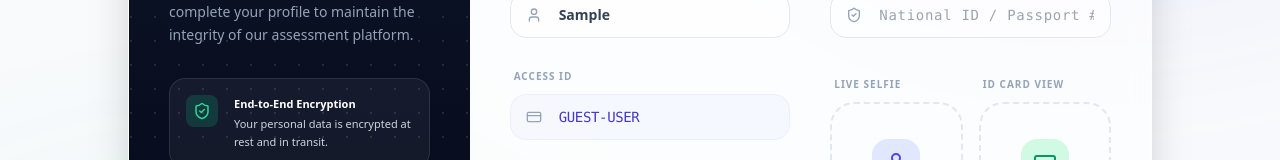
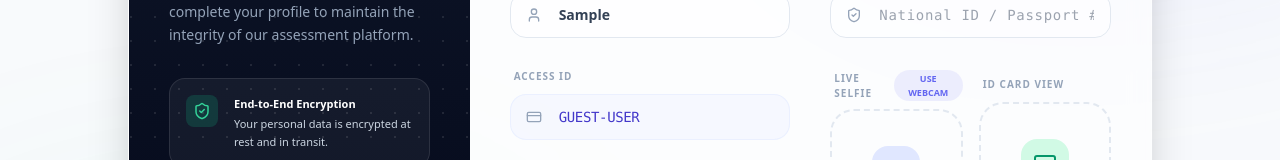
Before and after one commit to VedantPandey10/Reincrew.AI, a React (Vite) app: page / in a window 1280 px wide. Both pictures are taken after typing "Sample" into the empty fields and a click on the button "Get Started". Shown: the part 322-482 px from the top of the page. Built offline with nearby package versions, Linux system fonts and the light colour scheme; no server answers.

Commit message:
Feature: Add live webcam selfie capture to Profile Setup

```diff
--- a/components/ProfileSetup.tsx
+++ b/components/ProfileSetup.tsx
@@ -1,7 +1,7 @@
 
-import React, { useState } from 'react';
+import React, { useState, useRef, useEffect } from 'react';
 import { Candidate } from '../types';
-import { User, Mail, Phone, CreditCard, Camera, ShieldCheck, ArrowRight } from 'lucide-react';
+import { User, Mail, Phone, CreditCard, Camera, ShieldCheck, ArrowRight, RefreshCw, XCircle } from 'lucide-react';
 
 interface ProfileSetupProps {
   initialData: Candidate;
@@ -19,6 +19,61 @@ export const ProfileSetup: React.FC<ProfileSetupProps> = ({ initialData, onCompl
   const [pfpPreview, setPfpPreview] = useState<string | null>(initialData.profilePhoto || null);
   const [idPreview, setIdPreview] = useState<string | null>(initialData.idCardImage || null);
   const [isSubmitting, setIsSubmitting] = useState(false);
+
+  // Camera States
+  const [isCameraMode, setIsCameraMode] = useState(false);
+  const [isStreamActive, setIsStreamActive] = useState(false);
+  const videoRef = useRef<HTMLVideoElement>(null);
+  const streamRef = useRef<MediaStream | null>(null);
+
+  // Cleanup camera on unmount
+  useEffect(() => {
+    return () => {
+      stopCamera();
+    };
+  }, []);
+
+  const startCamera = async () => {
+    try {
+      const stream = await navigator.mediaDevices.getUserMedia({
+        video: { width: 640, height: 480, facingMode: 'user' }
+      });
+      if (videoRef.current) {
+        videoRef.current.srcObject = stream;
+        streamRef.current = stream;
+        setIsStreamActive(true);
+      }
+    } catch (err) {
+      console.error("Camera access failed", err);
+      alert("Please allow camera access to take a selfie.");
+      setIsCameraMode(false);
+    }
+  };
+
+  const stopCamera = () => {
+    if (streamRef.current) {
+      streamRef.current.getTracks().forEach(track => track.stop());
+      streamRef.current = null;
+    }
+    setIsStreamActive(false);
+  };
+
+  const captureSelfie = () => {
+    if (videoRef.current) {
+      const canvas = document.createElement('canvas');
+      canvas.width = videoRef.current.videoWidth;
+      canvas.height = videoRef.current.videoHeight;
+      const ctx = canvas.getContext('2d');
+      if (ctx) {
+        ctx.drawImage(videoRef.current, 0, 0);
+        const dataUrl = canvas.toDataURL('image/jpeg', 0.8);
+        setPfpPreview(dataUrl);
+        setFormData(prev => ({ ...prev, profilePhoto: dataUrl }));
+        stopCamera();
+        setIsCameraMode(false);
+      }
+    }
+  };
 
   // Helper to compress images for localStorage
   const compressImage = (file: File): Promise<string> => {
@@ -229,10 +284,55 @@ export const ProfileSetup: React.FC<ProfileSetupProps> = ({ initialData, onCompl
                   </div>
 
                   <div className="grid grid-cols-2 gap-4 pt-2">
-                    {/* Profile Photo Upload */}
+                    {/* Profile Photo Upload / Camera */}
                     <div className="space-y-2">
-                      <label className="text-[10px] font-bold text-slate-400 dark:text-slate-500 uppercase tracking-widest ml-1">Live Selfie</label>
+                      <div className="flex justify-between items-center ml-1">
+                        <label className="text-[10px] font-bold text-slate-400 dark:text-slate-500 uppercase tracking-widest">Live Selfie</label>
+                        <button
+                          type="button"
+                          onClick={() => {
+                            const next = !isCameraMode;
+                            setIsCameraMode(next);
+                            if (next) startCamera();
+                            else stopCamera();
+                          }}
+                          className="text-[9px] font-black text-brand-500 hover:text-brand-600 transition-colors bg-brand-500/10 px-2 py-0.5 rounded-full"
+                        >
+                          {isCameraMode ? 'SWITCH TO UPLOAD' : 'USE WEBCAM'}
+                        </button>
+                      </div>
+
                       <div className="border-2 border-dashed border-slate-200 dark:border-slate-700 rounded-3xl p-2 text-center hover:bg-brand-50/50 dark:hover:bg-brand-900/10 transition-all relative group h-36 flex flex-col justify-center items-center overflow-hidden">
+                        {isCameraMode ? (
+                          <div className="relative w-full h-full rounded-2xl overflow-hidden bg-black">
+                            <video
+                              ref={videoRef}
+                              autoPlay
+                              playsInline
+                              muted
+                              className="w-full h-full object-cover transform scale-x-[-1]"
+                            />
+                            {isStreamActive && (
+                              <button
+                                type="button"
+                                onClick={captureSelfie}
+                                className="absolute bottom-2 left-1/2 -translate-x-1/2 bg-brand-600 text-white p-2 rounded-full shadow-lg hover:bg-brand-700 active:scale-90 transition-all z-20"
+                              >
+                                <Camera size={18} />
+                              </button>
+                            )}
+                            <div className="absolute top-2 right-2 z-20">
+                              <button
+                                type="button"
+                                onClick={() => { setIsCameraMode(false); stopCamera(); }}
+                                className="text-white/50 hover:text-white transition-colors"
+                              >
+                                <XCircle size={18} />
+                              </button>
+                            </div>
+                          </div>
+                        ) : (
+                          <>
                             <input
                               type="file"
                               accept="image/*"
@@ -240,10 +340,10 @@ export const ProfileSetup: React.FC<ProfileSetupProps> = ({ initialData, onCompl
                               onChange={(e) => handleFileChange(e, 'PFP')}
                             />
                             {pfpPreview ? (
-                          <div className="relative w-full h-full rounded-2xl overflow-hidden animate-fade-in">
+                              <div className="relative w-full h-full rounded-2xl overflow-hidden animate-fade-in group">
                                 <img src={pfpPreview} alt="Profile" className="w-full h-full object-cover" />
                                 <div className="absolute inset-0 bg-black/40 opacity-0 group-hover:opacity-100 transition-opacity flex items-center justify-center">
-                              <Camera className="text-white" size={24} />
+                                  <RefreshCw className="text-white" size={24} />
                                 </div>
                               </div>
                             ) : (
@@ -253,6 +353,8 @@ export const ProfileSetup: React.FC<ProfileSetupProps> = ({ initialData, onCompl
                                 </div>
                                 <p className="text-[10px] font-black text-brand-700 dark:text-brand-400 uppercase tracking-widest mt-1">Upload</p>
                               </div>
+                            )}
+                          </>
                         )}
                       </div>
                     </div>
```
Lines whose indentation alone changed are shown as unchanged.
